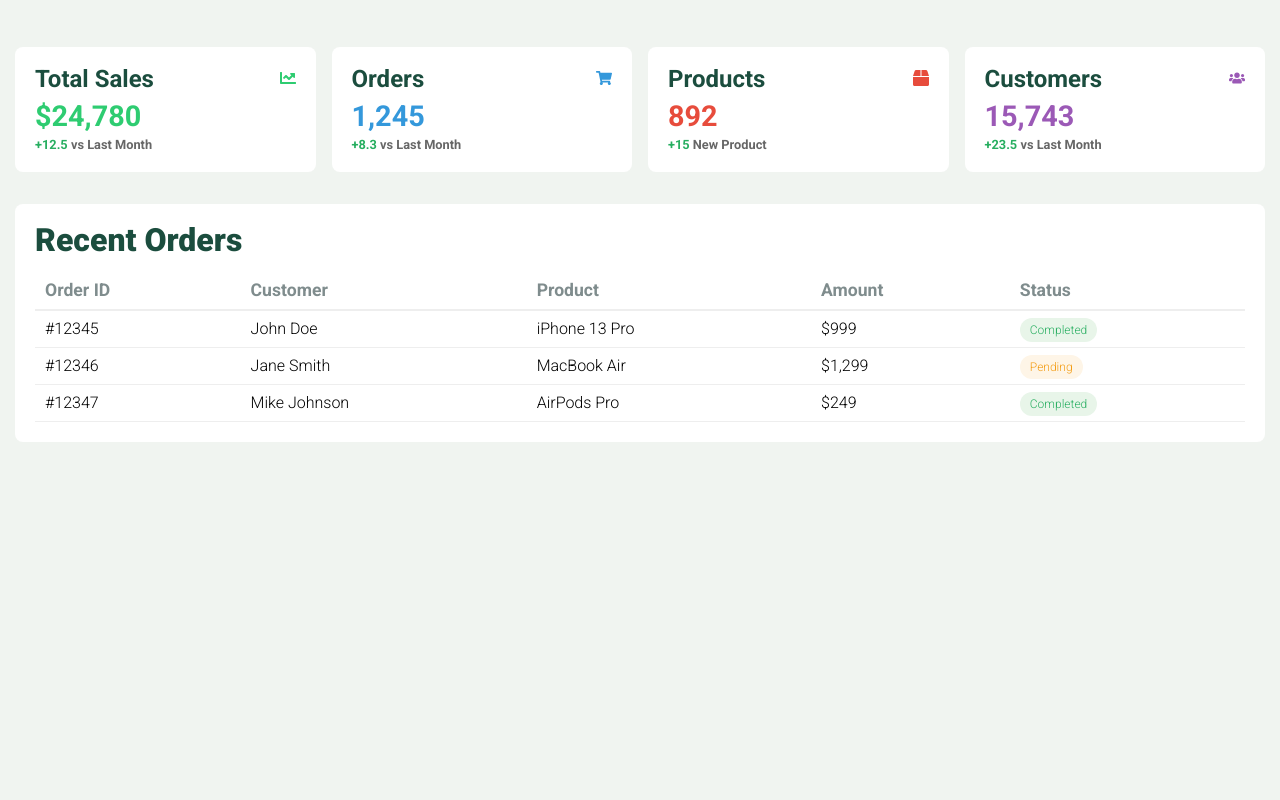
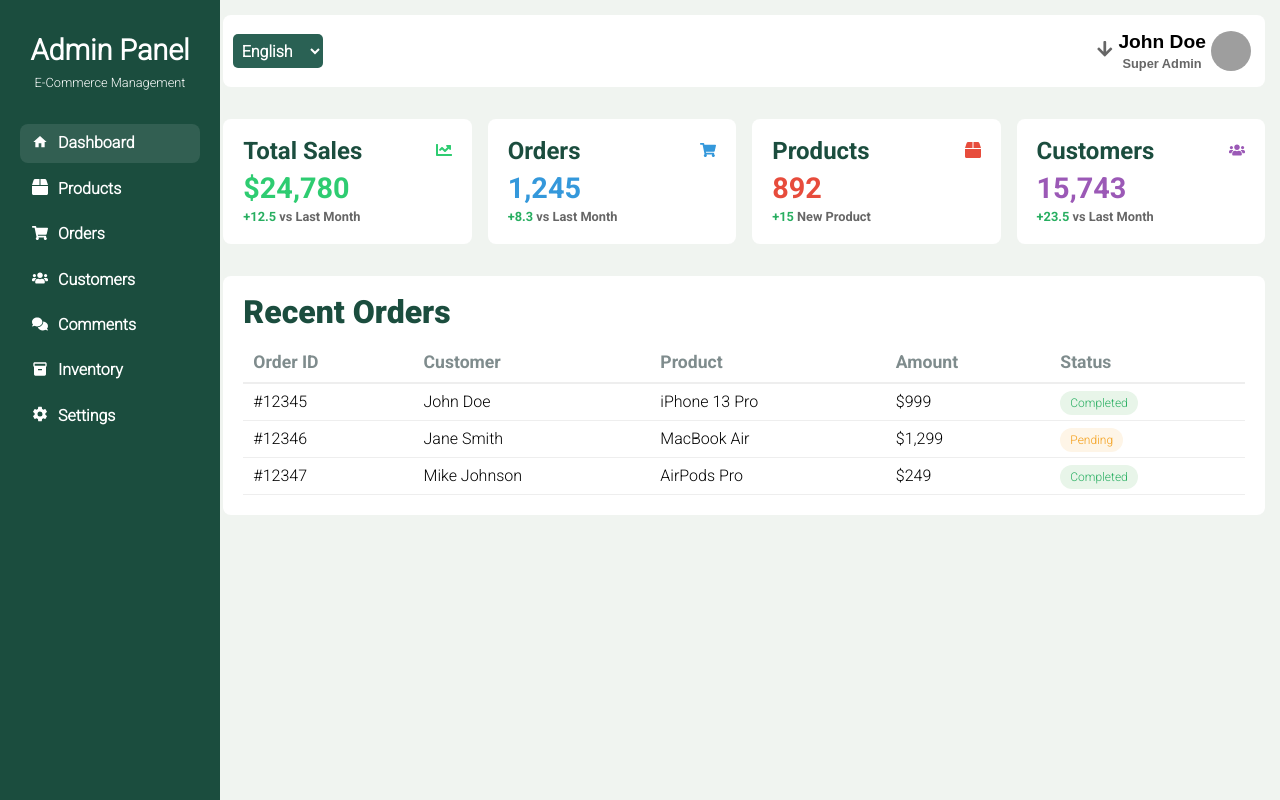
Before and after one commit to mohammadmehdidalvandii/Dashboard, a React (Vite) app in the folder frontend/dashboard/: page / in a window 1280 px wide. Built offline with nearby package versions, Linux system fonts and the light colour scheme; grey boxes are pictures that could not be loaded.

Commit message:
fixed app

```diff
--- a/frontend/dashboard/src/App.jsx
+++ b/frontend/dashboard/src/App.jsx
@@ -4,30 +4,20 @@ import Sidebar from "./components/modules/Sidebar/Sidebar";
 import MenuBar from "./components/modules/MenuBar/MenuBar";
 import Header from "./components/modules/Header/Header";
 import { HelmetProvider } from 'react-helmet-async';
-import Cookies from 'js-cookie';
 
 function App() {
   const router = useRoutes(routes);
 
-  const token = Cookies.get("token");
-
-
   return (
     <HelmetProvider>
       <div className="container">
-        {token  &&(
         <div className="container_sidebar">
           <Sidebar/>
         </div>
-        )}
         <div className="container_content">
-          {token && (
             <Header/>
-          )}
           {router}
-          {token && (
             <MenuBar/>
-          )}
         </div>
       </div>
     </HelmetProvider>
```
